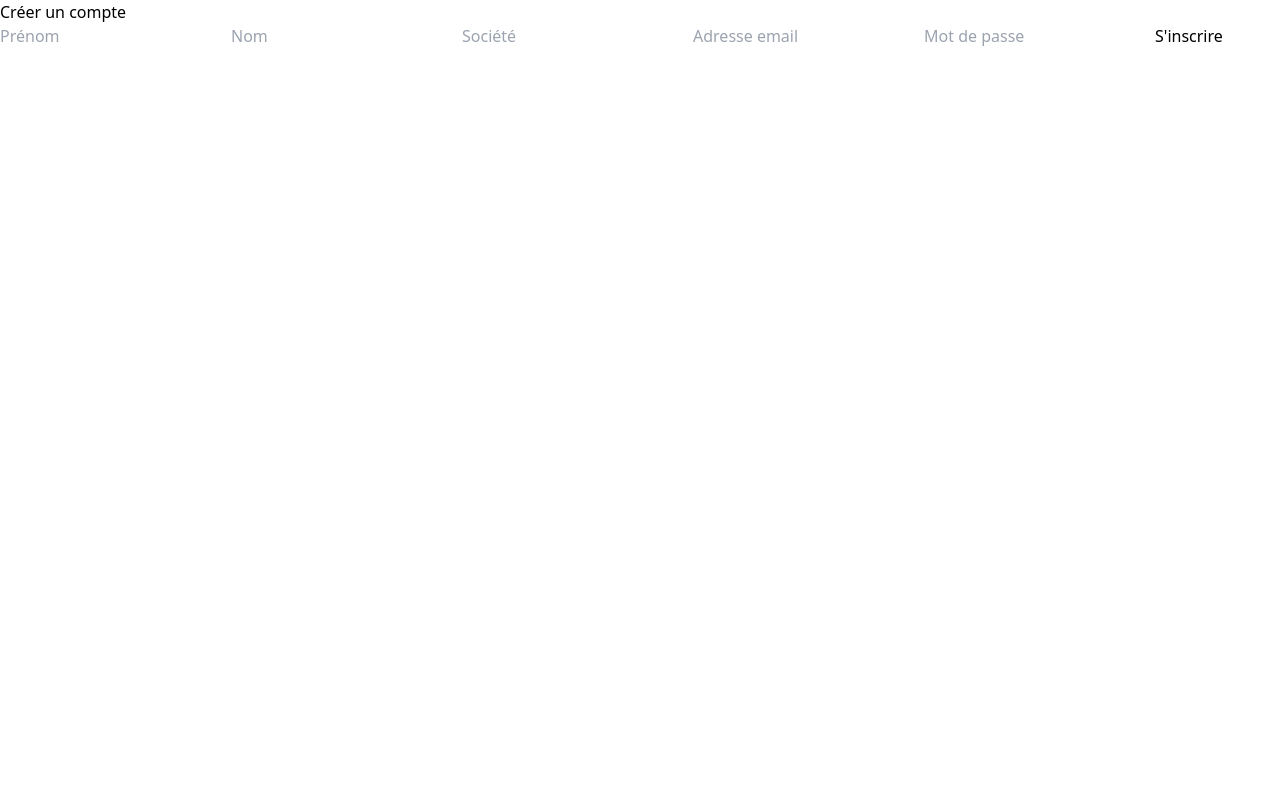
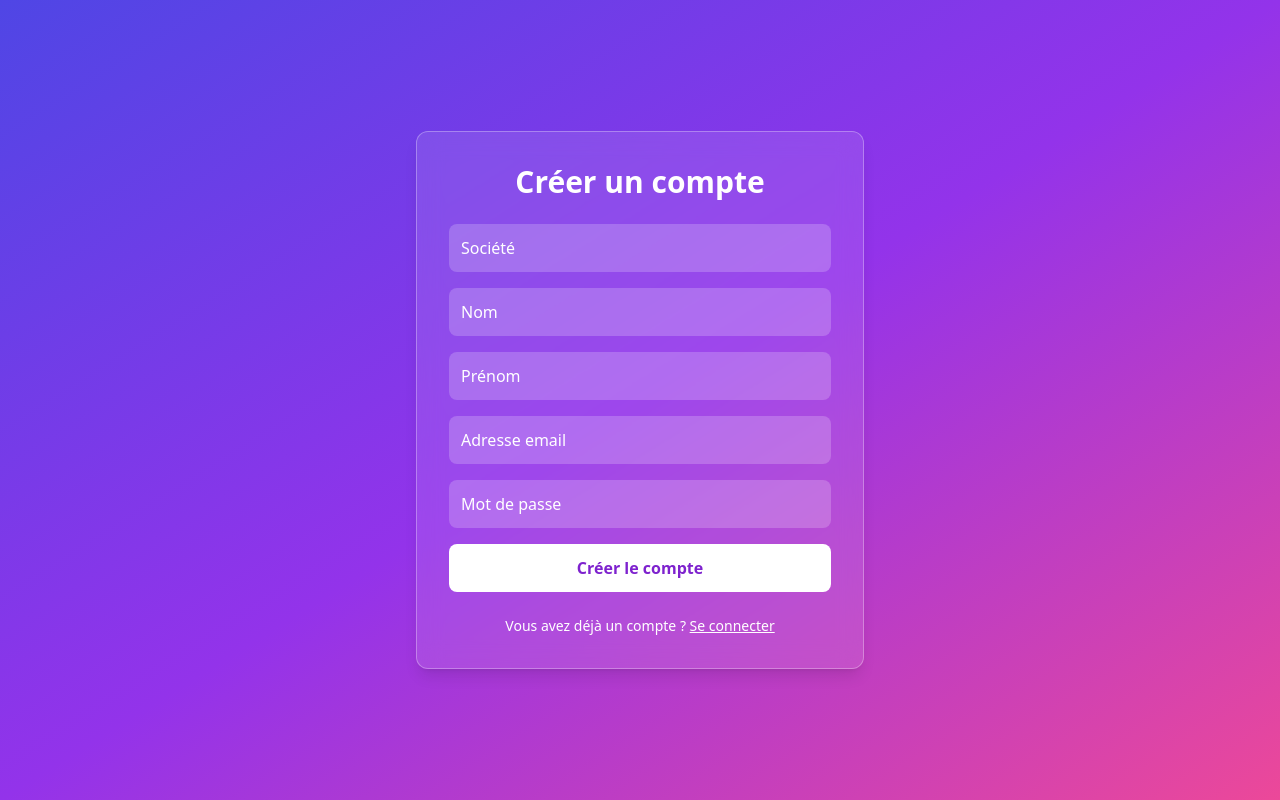
Before and after one commit to OneOffsas/OneOFFClaim, a React (Vite) app: page /register in a window 1280 px wide. Built offline with nearby package versions, Linux system fonts and the light colour scheme; no server answers; the HTML template or start-up script is replaced by a standard one.

Commit message:
Update register.jsx

```diff
--- a/src/pages/register.jsx
+++ b/src/pages/register.jsx
@@ -1,46 +1,55 @@
 // src/pages/register.jsx
 import React, { useState } from "react";
 import { auth } from "../firebase";
+import { createUserWithEmailAndPassword } from "firebase/auth";
 import axios from "axios";
-import { createUserWithEmailAndPassword } from "firebase/auth";
+import { useNavigate } from "react-router-dom";
 
-export default function Register() {
-  const [email, setEmail] = useState("");
-  const [motDePasse, setMotDePasse] = useState("");
-  const [nom, setNom] = useState("");
-  const [prenom, setPrenom] = useState("");
-  const [societe, setSociete] = useState("");
+const Register = () => {
+  const [formData, setFormData] = useState({
+    societe: "",
+    nom: "",
+    prenom: "",
+    email: "",
+    password: "",
+  });
   const [message, setMessage] = useState("");
+  const navigate = useNavigate();
 
-  const handleRegister = async (e) => {
+  const handleChange = (e) => {
+    setFormData((prev) => ({ ...prev, [e.target.name]: e.target.value }));
+  };
+
+  const handleSubmit = async (e) => {
     e.preventDefault();
-    setMessage("⏳ Création du compte en cours...");
+    setMessage("⏳ Création du compte...");
 
     try {
       const userCredential = await createUserWithEmailAndPassword(
         auth,
-        email,
-        motDePasse
+        formData.email,
+        formData.password
       );
-      const user = userCredential.user;
 
-      // ✅ Envoi vers Google Sheets via Apps Script
+      // Envoi à Google Sheets via Apps Script WebApp
       await axios.post(
         "https://script.google.com/macros/s/AKfycbzm3MrvKRQy75IMnHosYHC1zHvIIxq-kf53ZwV9J2YatrP6C90MCO7JJHjSFxOnQdle/exec",
         {
-          Email: email,
+          Societe: formData.societe,
+          Nom: formData.nom,
+          Prenom: formData.prenom,
+          Email: formData.email,
           Role: "client",
           Actif: "oui",
-          Date_Inscription: new Date().toLocaleString("fr-FR"),
-          Nom: nom,
-          Prenom: prenom,
-          Societe: societe,
+          Date_Inscription: new Date().toLocaleString(),
+          Derniere_Connexion: "",
         }
       );
 
       setMessage("✅ Compte créé avec succès !");
+      setTimeout(() => navigate("/login"), 2000);
     } catch (error) {
-      console.error("Erreur :", error);
+      console.error(error);
       if (error.code === "auth/email-already-in-use") {
         setMessage("❌ Cette adresse email est déjà utilisée.");
       } else {
@@ -50,47 +59,73 @@ export default function Register() {
   };
 
   return (
-    <div className="register-page">
-      <h1>Créer un compte</h1>
-      <form onSubmit={handleRegister}>
+    <div className="min-h-screen flex items-center justify-center bg-gradient-to-br from-indigo-600 via-purple-600 to-pink-500">
+      <div className="backdrop-blur-md bg-white/10 border border-white/30 shadow-lg rounded-xl p-8 w-full max-w-md text-white">
+        <h2 className="text-3xl font-bold mb-6 text-center">Créer un compte</h2>
+
+        <form onSubmit={handleSubmit} className="space-y-4">
           <input
             type="text"
-          placeholder="Prénom"
-          value={prenom}
-          onChange={(e) => setPrenom(e.target.value)}
+            name="societe"
+            placeholder="Société"
+            onChange={handleChange}
             required
+            className="w-full p-3 rounded-lg bg-white/20 text-white placeholder-white focus:outline-none"
           />
           <input
             type="text"
+            name="nom"
             placeholder="Nom"
-          value={nom}
-          onChange={(e) => setNom(e.target.value)}
+            onChange={handleChange}
             required
+            className="w-full p-3 rounded-lg bg-white/20 text-white placeholder-white focus:outline-none"
           />
           <input
             type="text"
-          placeholder="Société"
-          value={societe}
-          onChange={(e) => setSociete(e.target.value)}
+            name="prenom"
+            placeholder="Prénom"
+            onChange={handleChange}
             required
+            className="w-full p-3 rounded-lg bg-white/20 text-white placeholder-white focus:outline-none"
           />
           <input
             type="email"
+            name="email"
             placeholder="Adresse email"
-          value={email}
-          onChange={(e) => setEmail(e.target.value)}
+            onChange={handleChange}
             required
+            className="w-full p-3 rounded-lg bg-white/20 text-white placeholder-white focus:outline-none"
           />
           <input
             type="password"
+            name="password"
             placeholder="Mot de passe"
-          value={motDePasse}
-          onChange={(e) => setMotDePasse(e.target.value)}
+            onChange={handleChange}
             required
+            className="w-full p-3 rounded-lg bg-white/20 text-white placeholder-white focus:outline-none"
           />
-        <button type="submit">S'inscrire</button>
+
+          <button
+            type="submit"
+            className="w-full py-3 bg-white text-purple-700 font-bold rounded-lg hover:bg-gray-200 transition"
+          >
+            Créer le compte
+          </button>
         </form>
-      {message && <p>{message}</p>}
+
+        {message && (
+          <p className="mt-4 text-center font-semibold">{message}</p>
+        )}
+
+        <div className="text-center mt-6 text-sm">
+          Vous avez déjà un compte ?{" "}
+          <a href="/login" className="underline">
+            Se connecter
+          </a>
+        </div>
+      </div>
     </div>
   );
-}
+};
+
+export default Register;
```
Lines whose indentation alone changed are shown as unchanged.
